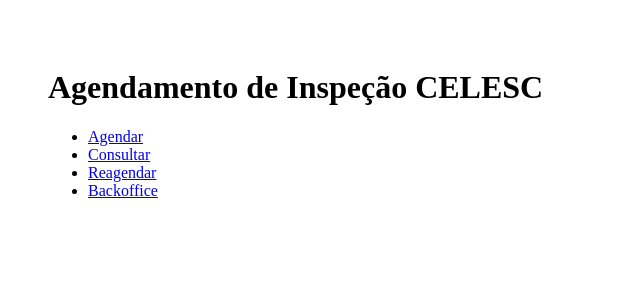
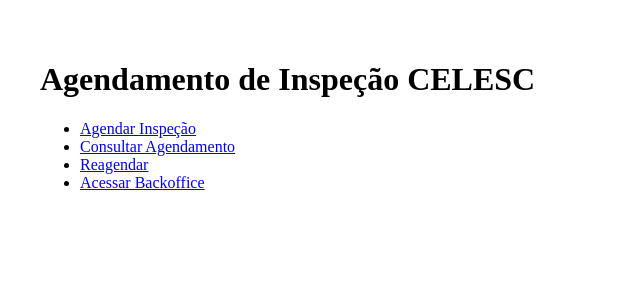
Before and after one commit to AnakRomanov/celesc-agenda, a Next.js app: page / in a window 1280 px wide. Shown: the top 300 px of the page, without its empty margins (0-640 px from the left). Built offline with nearby package versions, Linux system fonts and the light colour scheme.

Commit message:
Add files via upload

```diff
--- a/pages/index.tsx
+++ b/pages/index.tsx
@@ -2,13 +2,13 @@
 
 export default function Home() {
   return (
-    <div style={{ padding: 40 }}>
+    <div style={{ padding: '2rem' }}>
       <h1>Agendamento de Inspeção CELESC</h1>
       <ul>
-        <li><Link href="/agendar">Agendar</Link></li>
-        <li><Link href="/consulta">Consultar</Link></li>
+        <li><Link href="/agendar">Agendar Inspeção</Link></li>
+        <li><Link href="/consulta">Consultar Agendamento</Link></li>
         <li><Link href="/reagendar">Reagendar</Link></li>
-        <li><Link href="/backoffice">Backoffice</Link></li>
+        <li><Link href="/backoffice">Acessar Backoffice</Link></li>
       </ul>
     </div>
   );
```
Also changed, not shown: pages/agendar.tsx (+6 -1 lines), pages/backoffice/index.tsx (+6 -1 lines), pages/consulta.tsx (+6 -1 lines), pages/reagendar.tsx (+6 -1 lines).
